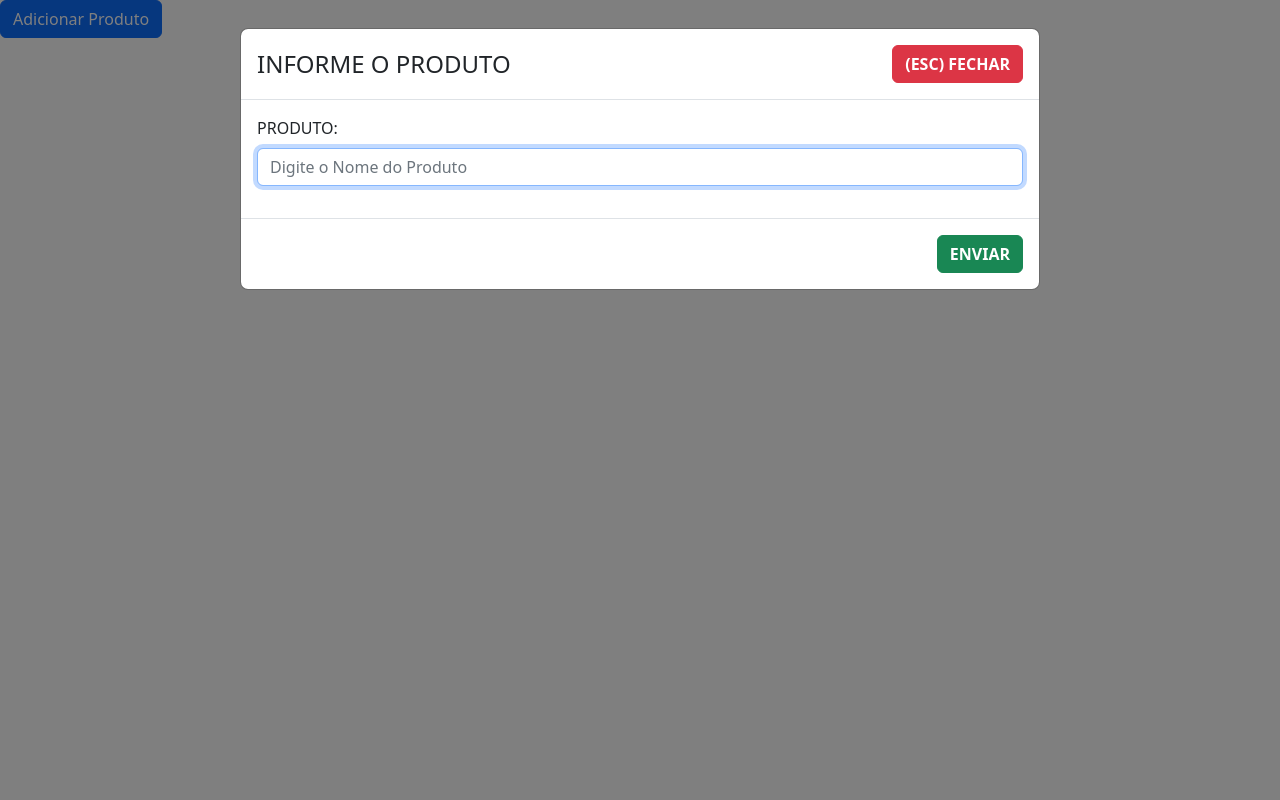
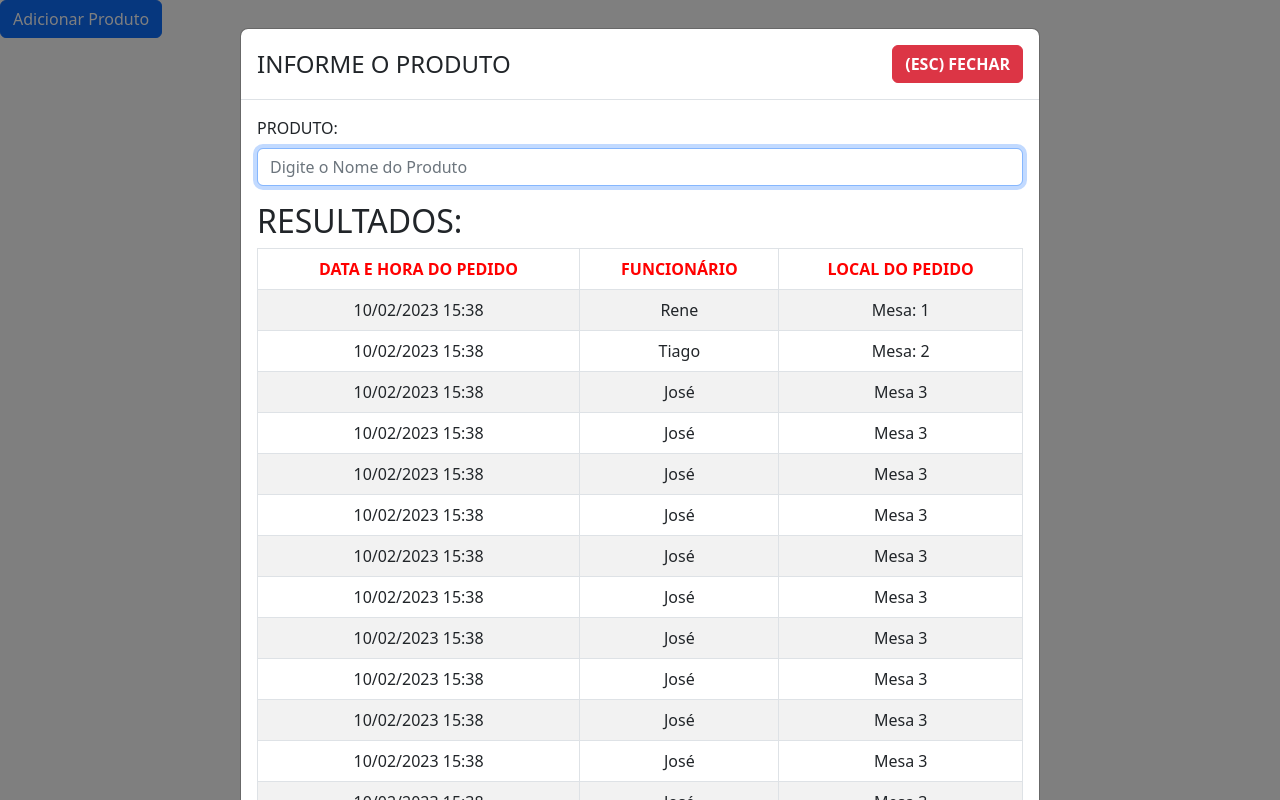
Before and after one commit to T-pl/treinamento-react, a React (Create React App) app: page / in a window 1280 px wide. Both pictures are taken after a click on the button "Adicionar Produto". Built offline with nearby package versions, Linux system fonts and the light colour scheme.

Commit message:
feat: adicionei a tabela de resultados

```diff
--- a/src/components/Modal.jsx
+++ b/src/components/Modal.jsx
@@ -2,14 +2,21 @@ import Button from 'react-bootstrap/Button';
 import Modal from 'react-bootstrap/Modal';
 import Form from 'react-bootstrap/Form';
 import './modal.css'
+import TableSearchProducts from './TableSearchProducts';
+import { useState } from 'react';
 
 function ModalAddProducts(props) {
+  const [valueInput, setInputValue] = useState('');
+  const handleInputChange = (event) => {
+    setInputValue(event.target.value);
+  };
   return (
     <Modal
       {...props}
       size="lg"
       aria-labelledby="contained-modal-title-vcenter"
       backdrop="static"
+
     >
       <Modal.Header  className='headerSection '>
         <Modal.Title id="contained-modal-title-vcenter">
@@ -17,7 +24,7 @@ function ModalAddProducts(props) {
         </Modal.Title>
         <Button variant='danger' className='btnClose' onClick={props.onHide}> (ESC) FECHAR</Button>
       </Modal.Header>
-      <Modal.Body>
+      <Modal.Body  >
       <Form>
             <Form.Group className="mb-3" controlId="exampleForm.ControlInput1">
               <Form.Label>PRODUTO:</Form.Label>
@@ -25,12 +32,16 @@ function ModalAddProducts(props) {
                 type="text"
                 placeholder="Digite o Nome do Produto"
                 autoFocus
+                value={valueInput}
+                onChange={handleInputChange}
               />
             </Form.Group>
           </Form>
+      <h2 className='titleResults'> RESULTADOS: </h2>
+      <TableSearchProducts valueInput ={valueInput} />
       </Modal.Body>
-      <Modal.Footer>
-           <Button variant="success" className="btnSubmit" >ENVIAR</Button>
+      <Modal.Footer >
+           <Button variant="success" className="btnSubmit" >BUSCAR</Button>
       </Modal.Footer>
     </Modal>
   );
--- /dev/null
+++ b/src/components/TableSearchProducts.js
@@ -0,0 +1,47 @@
+import Table from 'react-bootstrap/Table';
+import dataInfoSearch from '../datafake/dataInfoSearch.json';
+import './tableSearchProducts.css'
+import dataProduct from '../datafake/dataProduct.json'
+
+function TableSearchProducts(props) {
+    const getProduct = dataProduct.products;
+    console.log(getProduct)
+    const searchProduct = getProduct.map((product, key)=>{
+        return
+            if(props.valueInput === product.name){
+                console.log('FUNCIONOU!')
+
+            } else{
+                console.log('not works!')
+            }
+
+
+    })
+    const rowsData = dataInfoSearch.map((info, key) =>{
+        return (
+          <tr key={info.id}>
+              <td>{info.Date}</td>
+              <td>{info.Name}</td>
+              <td>{info.Local}</td>
+          </tr>
+        )
+
+      })
+
+  return (
+    <Table striped bordered hover className='tableInfo'>
+      <thead>
+        <tr>
+          <th className='titleColumn'>DATA E HORA DO PEDIDO</th>
+          <th  className='titleColumn'>FUNCIONÁRIO</th>
+          <th  className='titleColumn'>LOCAL DO PEDIDO</th>
+        </tr>
+      </thead>
+      <tbody className='tableBody'>
+        {rowsData}
+      </tbody>
+    </Table>
+  )
+}
+
+export default TableSearchProducts;
--- /dev/null
+++ b/src/components/tableSearchProducts.css
@@ -0,0 +1,13 @@
+.titleColumn{
+    color: red;
+    text-align: center;
+
+}
+.tableInfo{
+    margin-right: 150px;
+    height: 100vh !important;
+    overflow-y: scroll !important;
+}
+.tableBody{
+    text-align: center !important;
+}
--- /dev/null
+++ b/src/datafake/dataInfoSearch.json
@@ -0,0 +1,129 @@
+[
+    { "Date": "10/02/2023 15:38",
+    "Name": "Rene",
+    "Local": "Mesa: 1"},
+
+    { "Date": "10/02/2023 15:38",
+      "Name": "Tiago",
+      "Local": "Mesa: 2"
+    },
+    {"Date": "10/02/2023 15:38",
+    "Name": "José",
+    "Local": "Mesa 3"
+    }
+    ,
+    {"Date": "10/02/2023 15:38",
+    "Name": "José",
+    "Local": "Mesa 3"
+    }
+    ,
+    {"Date": "10/02/2023 15:38",
+    "Name": "José",
+    "Local": "Mesa 3"
+    }
+    ,
+    {"Date": "10/02/2023 15:38",
+    "Name": "José",
+    "Local": "Mesa 3"
+    }
+    ,
+    {"Date": "10/02/2023 15:38",
+    "Name": "José",
+    "Local": "Mesa 3"
+    }
+    ,
+    {"Date": "10/02/2023 15:38",
+    "Name": "José",
+    "Local": "Mesa 3"
+    }
+    ,
+    {"Date": "10/02/2023 15:38",
+    "Name": "José",
+    "Local": "Mesa 3"
+    }
+    ,
+    {"Date": "10/02/2023 15:38",
+    "Name": "José",
+    "Local": "Mesa 3"
+    }
+    ,
+    {"Date": "10/02/2023 15:38",
+    "Name": "José",
+    "Local": "Mesa 3"
+    }
+    ,
+    {"Date": "10/02/2023 15:38",
+    "Name": "José",
+    "Local": "Mesa 3"
+    }
+    ,
+    {"Date": "10/02/2023 15:38",
+    "Name": "José",
+    "Local": "Mesa 3"
+    }
+    ,
+    {"Date": "10/02/2023 15:38",
+    "Name": "José",
+    "Local": "Mesa 3"
+    }
+    ,
+    {"Date": "10/02/2023 15:38",
+    "Name": "José",
+    "Local": "Mesa 3"
+    }
+    ,
+    {"Date": "10/02/2023 15:38",
+    "Name": "José",
+    "Local": "Mesa 3"
+    }
+    ,
+    {"Date": "10/02/2023 15:38",
+    "Name": "José",
+    "Local": "Mesa 3"
+    }
+    ,
+    {"Date": "10/02/2023 15:38",
+    "Name": "José",
+    "Local": "Mesa 3"
+    }
+    ,
+    {"Date": "10/02/2023 15:38",
+    "Name": "José",
+    "Local": "Mesa 3"
+    }
+    ,
+    {"Date": "10/02/2023 15:38",
+    "Name": "José",
+    "Local": "Mesa 3"
+    }
+    ,
+    {"Date": "10/02/2023 15:38",
+    "Name": "José",
+    "Local": "Mesa 3"
+    }
+    ,
+    {"Date": "10/02/2023 15:38",
+    "Name": "José",
+    "Local": "Mesa 3"
+    }
+    ,
+    {"Date": "10/02/2023 15:38",
+    "Name": "José",
+    "Local": "Mesa 3"
+    }
+    ,
+    {"Date": "10/02/2023 15:38",
+    "Name": "José",
+    "Local": "Mesa 3"
+    }
+    ,
+    {"Date": "10/02/2023 15:38",
+    "Name": "José",
+    "Local": "Mesa 3"
+    }
+    ,
+    {"Date": "10/02/2023 15:38",
+    "Name": "José",
+    "Local": "Mesa 3"
+    }
+]
--- /dev/null
+++ b/src/datafake/dataProduct.json
@@ -0,0 +1,29 @@
+{
+    "products": [
+      {
+        "name": "Pizza Margherita",
+        "description": "Tomato sauce, mozzarella cheese, and fresh basil",
+        "price": 12.99
+      },
+      {
+        "name": "Spaghetti Bolognese",
+        "description": "Ground beef and pork in a rich tomato sauce served over spaghetti",
+        "price": 15.99
+      },
+      {
+        "name": "Chicken Fajitas",
+        "description": "Sizzling chicken strips with peppers and onions, served with warm tortillas",
+        "price": 18.99
+      },
+      {
+        "name": "Vegetable Stir Fry",
+        "description": "Assorted vegetables stir-fried in a savory sauce, served with rice",
+        "price": 14.99
+      },
+      {
+        "name": "BBQ Ribs",
+        "description": "Slow-cooked, fall-off-the-bone ribs in a tangy BBQ sauce",
+        "price": 19.99
+      }
+    ]
+  }
```
Also changed, not shown: src/components/modal.css (line endings or trailing spaces).
